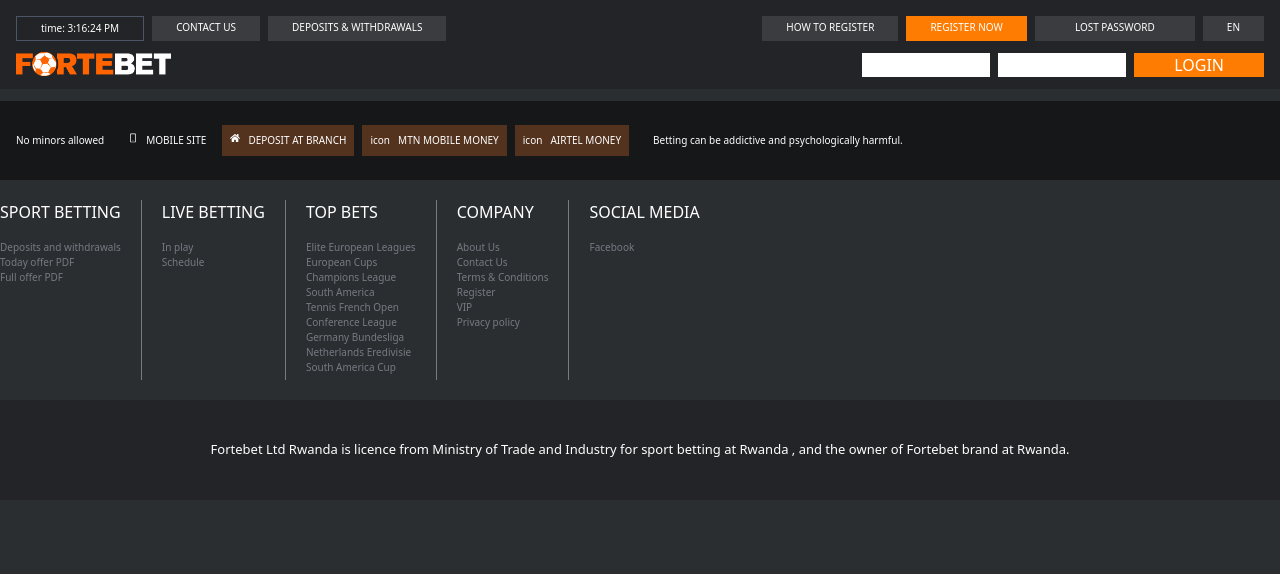
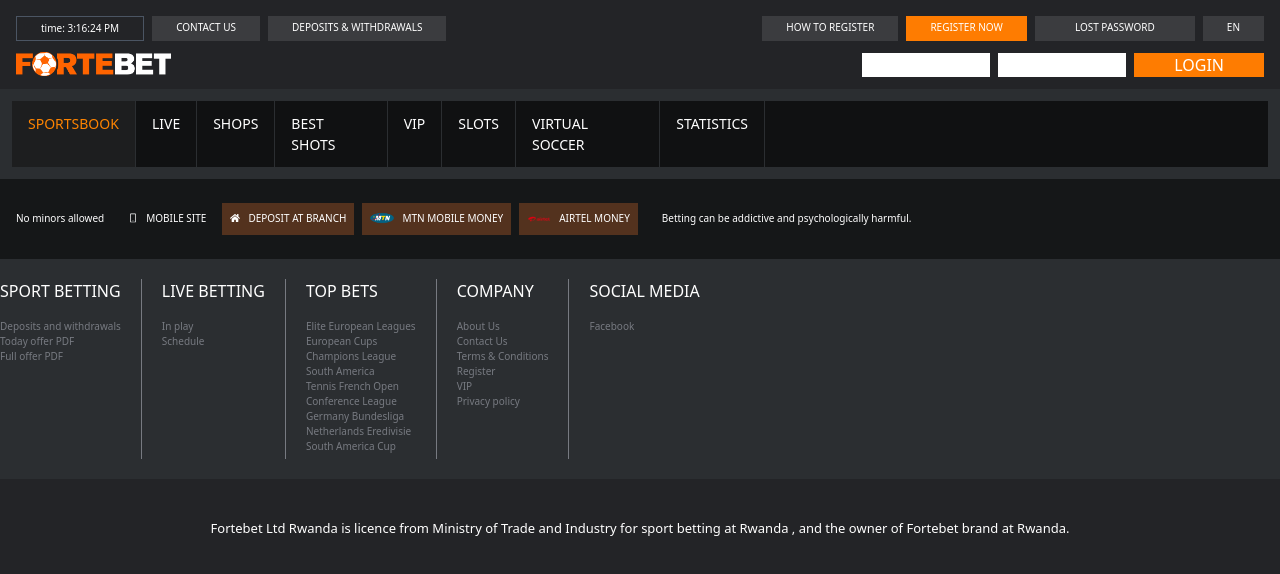
Before and after one commit to symplice-nunu/fortebet-clone, a React (Create React App) app: page / in a window 1280 px wide. Shown: the top 574 px of the page. Built offline with nearby package versions, Linux system fonts and the light colour scheme.

Commit message:
feat: displaying navbar title on homepage

```diff
--- a/src/Components/Data/BettingType.js
+++ b/src/Components/Data/BettingType.js
@@ -1,6 +1,8 @@
 
 import { AiOutlineMobile } from 'react-icons/ai'
 import { FaHome } from 'react-icons/fa'
+import airtel from '../../assets/images/airtel.png'
+import mtn from '../../assets/images/mtn.png'
 export const BettingType = [
     {
         ColorT: 'off',
@@ -9,22 +11,22 @@
     },
     {
         ColorT: 'off',
-        BettingIcon: <AiOutlineMobile />,
+        BettingIcon: <AiOutlineMobile className='mt-[2px]' />,
         BettingType: 'MOBILE SITE',
     },
     {
         ColorT: 'on',
-        BettingIcon: <FaHome />,
+        BettingIcon: <FaHome className='mt-[2px]' />,
         BettingType: 'DEPOSIT AT BRANCH',
     },
     {
         ColorT: 'on',
-        BettingIcon: 'icon',
+        BettingIcon: <img className='w-6' src={mtn} />,
         BettingType: 'MTN MOBILE MONEY',
     },
     {
         ColorT: 'on',
-        BettingIcon: 'icon',
+        BettingIcon: <img className='w-6 h-4' src={airtel} />,
         BettingType: 'AIRTEL MONEY',
     },
     {
--- /dev/null
+++ b/src/Components/Data/NavbarData.js
@@ -0,0 +1,26 @@
+export const NavbarData = [
+    {
+        NavTitle: 'SPORTSBOOK',
+    },
+    {
+        NavTitle: 'LIVE',
+    },
+    {
+        NavTitle: 'SHOPS',
+    },
+    {
+        NavTitle: 'BEST SHOTS',
+    },
+    {
+        NavTitle: 'VIP',
+    },
+    {
+        NavTitle: 'SLOTS',
+    },
+    {
+        NavTitle: 'VIRTUAL SOCCER',
+    },
+    {
+        NavTitle: 'STATISTICS',
+    }
+]
--- a/src/Components/Home.js
+++ b/src/Components/Home.js
@@ -1,10 +1,12 @@
 import React from 'react'
 import Header from './Header'
 import Footer from './Footer'
+import Navbar  from './Navbar'
 export default function Home() {
   return (
    <div>
      <dic><Header /></dic>
+     <div><Navbar /></div>
      <div className=''><Footer /></div>
    </div>
   )
--- /dev/null
+++ b/src/Components/Navbar.js
@@ -0,0 +1,21 @@
+import React from 'react'
+import { NavbarData } from './Data/NavbarData'
+
+export default function Navbar() {
+  return (
+    <div>
+        <div className='flex text-white space-x-[1px] mx-3 mb-3 text-[14px]'>
+            {
+                NavbarData.map((item) => {
+                    return(
+                        <div className={`${item.NavTitle === 'SPORTSBOOK'  ? 'bg-[#1d1e1f] text-[#ff8401]' : item.NavTitle === 'BEST SHOTS' ? 'bg-[#101112] w-[230px]' : item.NavTitle === 'VIRTUAL SOCCER' ? 'bg-[#101112] w-[310px]' : 'bg-[#101112]'} hover:text-[#ff8401] py-3 px-4 hover:bg-[#1d1e1f]`}>
+                            <div className=''>{item.NavTitle}</div>
+                        </div>
+                    )
+                })
+            }
+            <div className='bg-[#101112] w-full'></div>
+        </div>
+    </div>
+  )
+}
```
Also changed, not shown: src/assets/images/airtel.png (added), src/assets/images/mtn.png (added).
